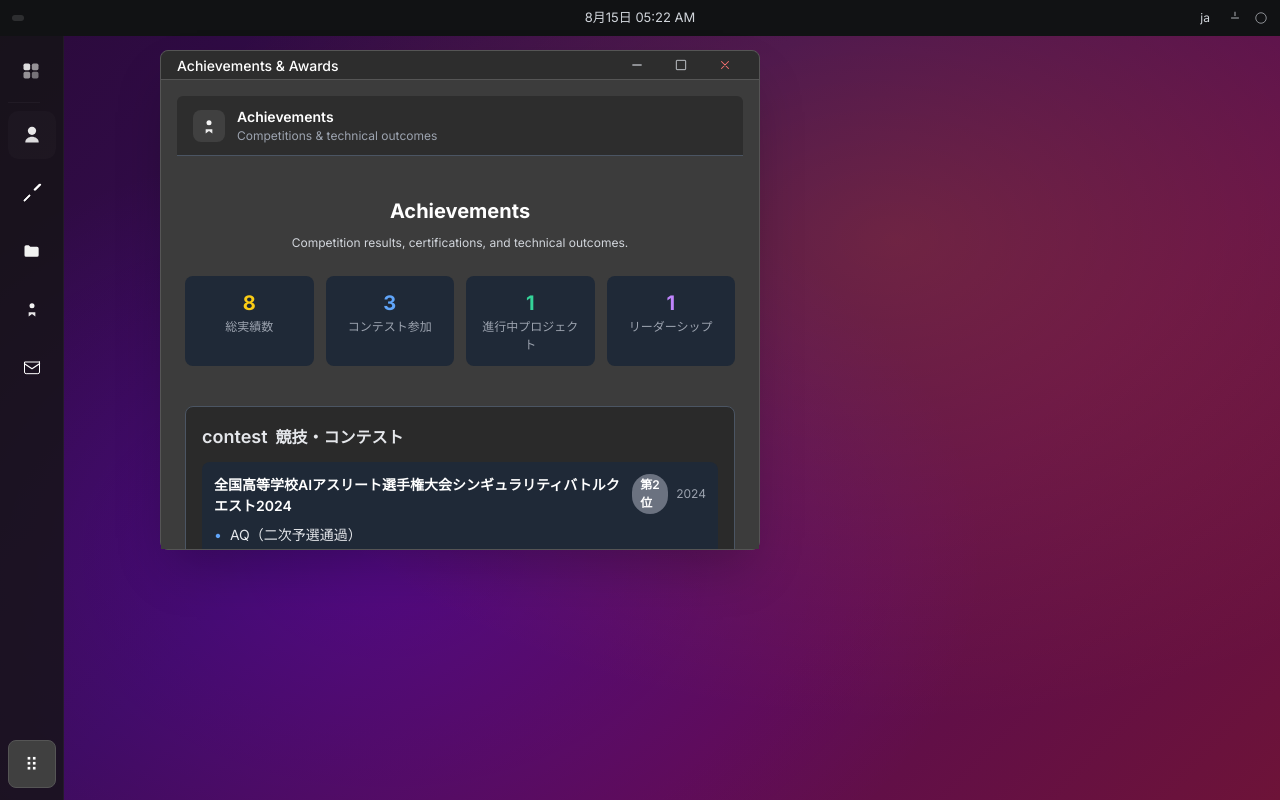
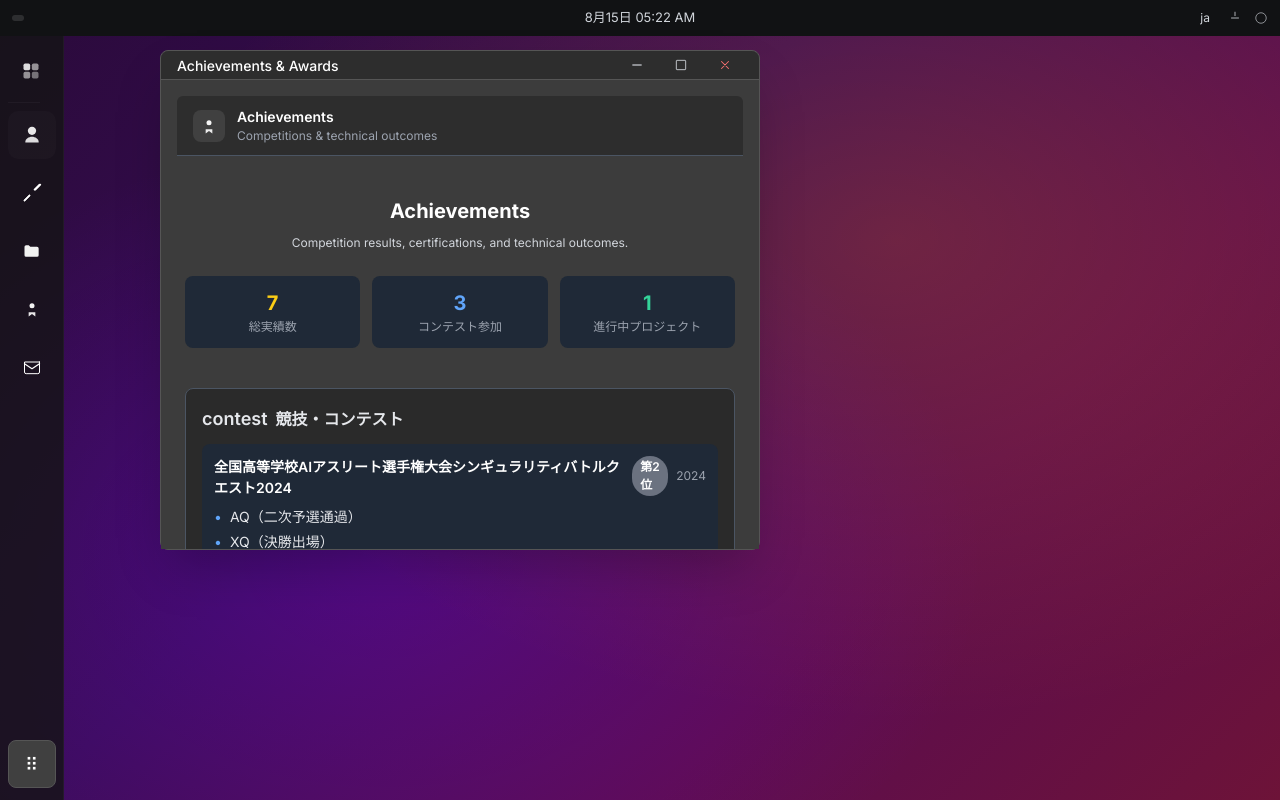
Before and after one commit to ganondorofu/portfolio, a Next.js app: page / in a window 1280 px wide. Both pictures are taken after a click on the element "Achievements". Built offline with nearby package versions, Linux system fonts and the light colour scheme.

Commit message:
feat: AchievementsWindowからリーダーシップセクションを削除し、統計サマリーのカラム数を変更
- リーダーシップカテゴリをAchievementsWindowから削除
- 統計サマリーの表示カラム数を4から3に変更

```diff
--- a/src/components/AchievementsWindow.tsx
+++ b/src/components/AchievementsWindow.tsx
@@ -90,23 +90,6 @@ const AchievementsWindow = () => {
           badgeColor: 'bg-green-600'
         }
       ]
-    },
-    {
-      category: 'リーダーシップ',
-      icon: 'leadership',
-      color: 'text-purple-400',
-      items: [
-        {
-          title: 'STEM研究部 部長',
-          details: [
-            '部員の技術指導およびプロジェクト管理経験',
-            'コンテスト運営や代表としての参加経験'
-          ],
-          date: '現在',
-          badge: '部長',
-          badgeColor: 'bg-red-500'
-        }
-      ]
     }
   ];
 
@@ -115,8 +98,7 @@ const AchievementsWindow = () => {
     contestsParticipated: achievements[0].items.length,
     ongoingProjects: achievements.find(cat => cat.category === '技術的成果')?.items.filter(item =>
       item.badge === '運用中' || item.badge === '独自手法'
-    ).length || 0,
-    leadershipRoles: achievements.find(cat => cat.category === 'リーダーシップ')?.items.length || 0
+    ).length || 0
   };
 
   return (
@@ -132,11 +114,10 @@ const AchievementsWindow = () => {
       </div>
 
       {/* 統計サマリー */}
-      <div style={{ display:'grid', gridTemplateColumns:'repeat(4, 1fr)', gap:'12px', marginBottom:'16px' }}>
+      <div style={{ display:'grid', gridTemplateColumns:'repeat(3, 1fr)', gap:'12px', marginBottom:'16px' }}>
         {[{label:'総実績数', value: stats.totalAchievements, color:'#facc15'},
           {label:'コンテスト参加', value: stats.contestsParticipated, color:'#60a5fa'},
-          {label:'進行中プロジェクト', value: stats.ongoingProjects, color:'#34d399'},
-          {label:'リーダーシップ', value: stats.leadershipRoles, color:'#c084fc'}].map((s)=> (
+          {label:'進行中プロジェクト', value: stats.ongoingProjects, color:'#34d399'}].map((s)=> (
           <div key={s.label} style={{ backgroundColor:'#1f2937', borderRadius:'8px', padding:'12px', textAlign:'center' }}>
             <div style={{ fontSize:'20px', fontWeight:700, color:s.color }}>{s.value}</div>
             <div style={{ fontSize:'12px', color:'#9ca3af' }}>{s.label}</div>
```
